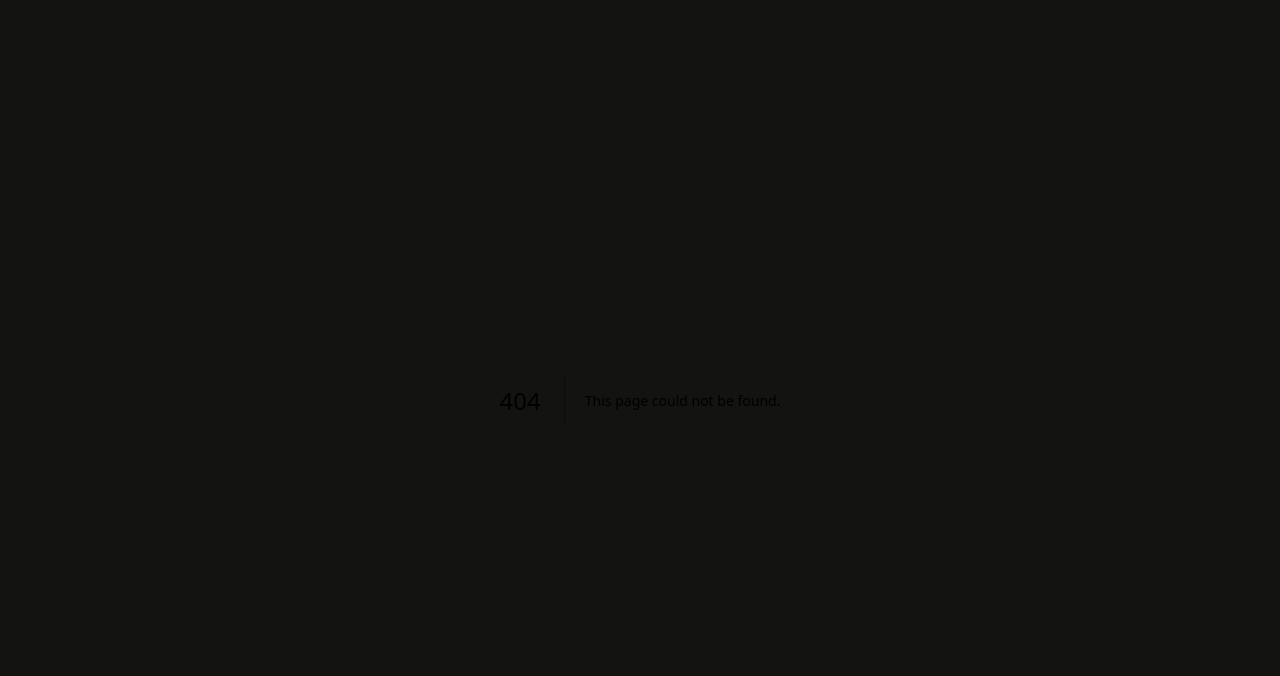
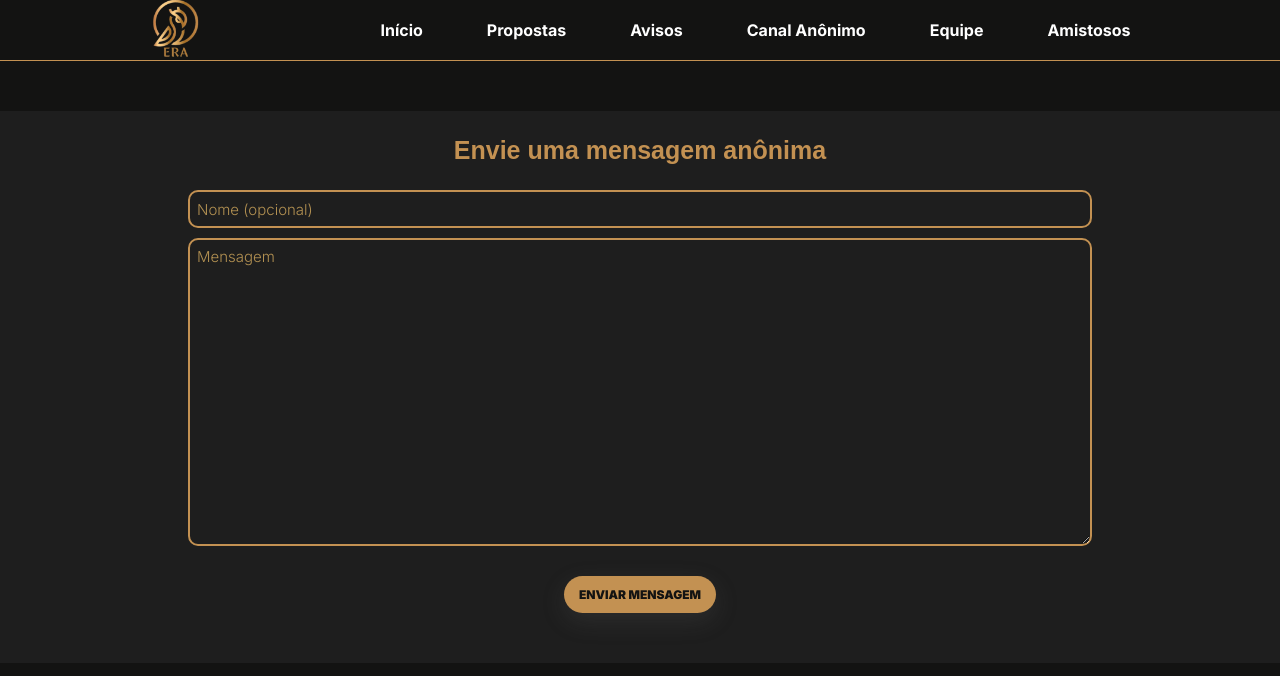
Before and after one commit to gare-dev/chapa-novaera, a Next.js app: page /mensagensAnonimas in a window 1280 px wide. Before the commit this address had no page. Shown: the top 676 px of the page. Built offline with nearby package versions, Linux system fonts and the light colour scheme; a web font is replaced by a local one.

Commit message:
feat: added a new photo

```diff
--- a/components/Alert/index.tsx
+++ b/components/Alert/index.tsx
@@ -17,7 +17,7 @@ const Alert: React.FC<Props> = ({ type = "success", message, onClose }) => {
   }, [onClose]);
   const types = {
     success: {
-      color: "#4db051",
+      color: "#C39152",
       icon: IoMdCheckmark,
     },
     warning: {
--- a/components/Header/index.tsx
+++ b/components/Header/index.tsx
@@ -60,7 +60,7 @@ export default function Header() {
                     <h1 className={styles.atag}>Avisos</h1>
                 </div>
                 <div>
-                    <h1 onClick={() => redirect('mensagemAnonima')} className={styles.atag}>Canal Anônimo</h1>
+                    <h1 onClick={() => redirect('mensagemAnonimas')} className={styles.atag}>Canal Anônimo</h1>
                 </div>
                 <div>
                     <h1 className={styles.atag}>Equipe</h1>
@@ -89,16 +89,19 @@ export default function Header() {
 
                     <div className={styles.menuSideBar}>
                         <div className={styles.subMenuSideBar}>
-                            <h2 className={styles.textSubMenuSideBar}>Início</h2>
+                            <h2 onClick={() => redirect('inicio')} className={styles.textSubMenuSideBar}>Início</h2>
                         </div>
                         <div className={styles.subMenuSideBar}>
-                            <h2 className={styles.textSubMenuSideBar}>Propostas</h2>
+                            <h2 onClick={() => redirect('propostas')} className={styles.textSubMenuSideBar}>Propostas</h2>
                         </div>
                         <div className={styles.subMenuSideBar}>
                             <h2 className={styles.textSubMenuSideBar}>Avisos</h2>
                         </div>
                         <div className={styles.subMenuSideBar}>
                             <h2 className={styles.textSubMenuSideBar}>Equipe</h2>
+                        </div>
+                        <div className={styles.subMenuSideBar}>
+                            <h2 onClick={() => redirect('mensagensAnonimas')} className={styles.textSubMenuSideBar}>Mensagens Anônimas</h2>
                         </div>
                         <div style={{ borderBottom: "1px solid #C39152" }} className={styles.subMenuSideBar}>
                             <h2 className={styles.textSubMenuSideBar}>Amistosos</h2>
--- a/content/text.ts
+++ b/content/text.ts
@@ -57,9 +57,9 @@ export const equipe: PropsEquipe[] = [
     {
         role: "Coordenadores Cultura",
         name1: "Samuel Tossi",
-        name2: "Maria Doe",
+        name2: "Sofia Dias",
         imageUrl1: "samuel.jpg",
-        imageUrl2: "nophoto.jpg",
+        imageUrl2: "sofia.jpg",
         sala1: "3EM",
         sala2: "3EM"
     }
--- a/pages/_document.tsx
+++ b/pages/_document.tsx
@@ -4,6 +4,7 @@ export default function Document() {
   return (
     <Html lang="en">
       <Head />
+      <title>Chapa Nova ERA</title>
       <body style={{ margin: 0, padding: 0, backgroundColor: "#131312", paddingBottom: 100 }}>
         <Main />
         <NextScript />
--- a/pages/mensagemAnonima/index.tsx
+++ b/pages/mensagensAnonimas/index.tsx
@@ -1,5 +1,5 @@
 import dynamic from "next/dynamic";
-import styles from "@/styles/mensagemAnonima.module.scss"
+import styles from "@/styles/mensagemAnonimas.module.scss"
 import { useState } from "react";
 import Api from "@/api";
 import useAlert from "@/hooks/useAlert";
@@ -8,12 +8,17 @@ import useAlert from "@/hooks/useAlert";
 
 const Header = dynamic(() => import("@/components/Header"), { ssr: false });
 
-export default function MensagemAnonima() {
+export default function MensagemAnonimas() {
     const [name, setName] = useState("")
     const [message, setMessage] = useState("")
     const { showAlert } = useAlert()
 
     const handleSubmit = async () => {
+
+        if (!message) {
+            showAlert("Por favor, preencha o campo da mensagem.", "warning")
+
+        }
 
         try {
             const response = await Api.sendMessage(name ?? "", message ?? "")
```
Also changed, not shown: public/assets/img/sofia.jpg (added), styles/mensagemAnonimas.module.scss (renamed from styles/mensagemAnonima.module.scss).
